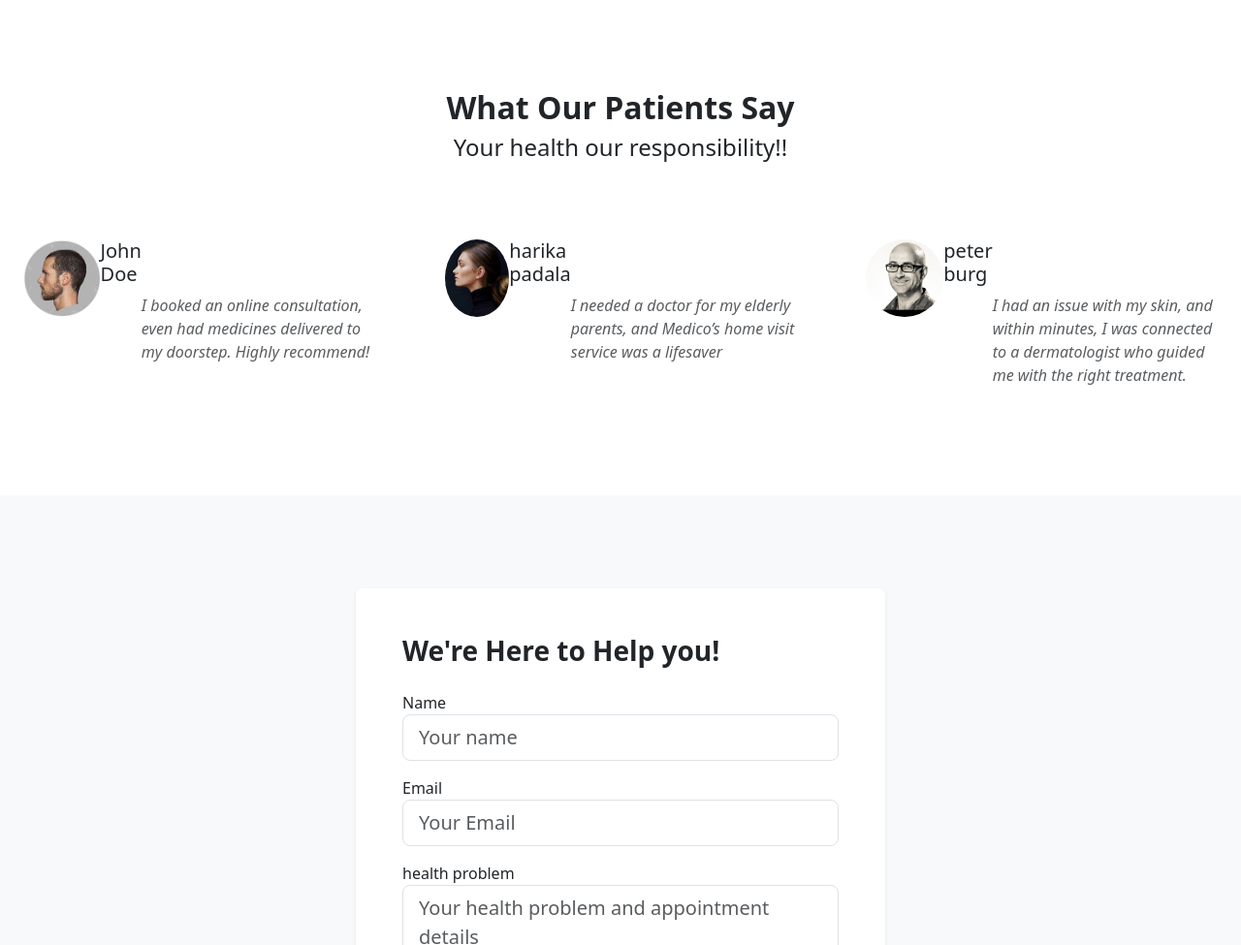
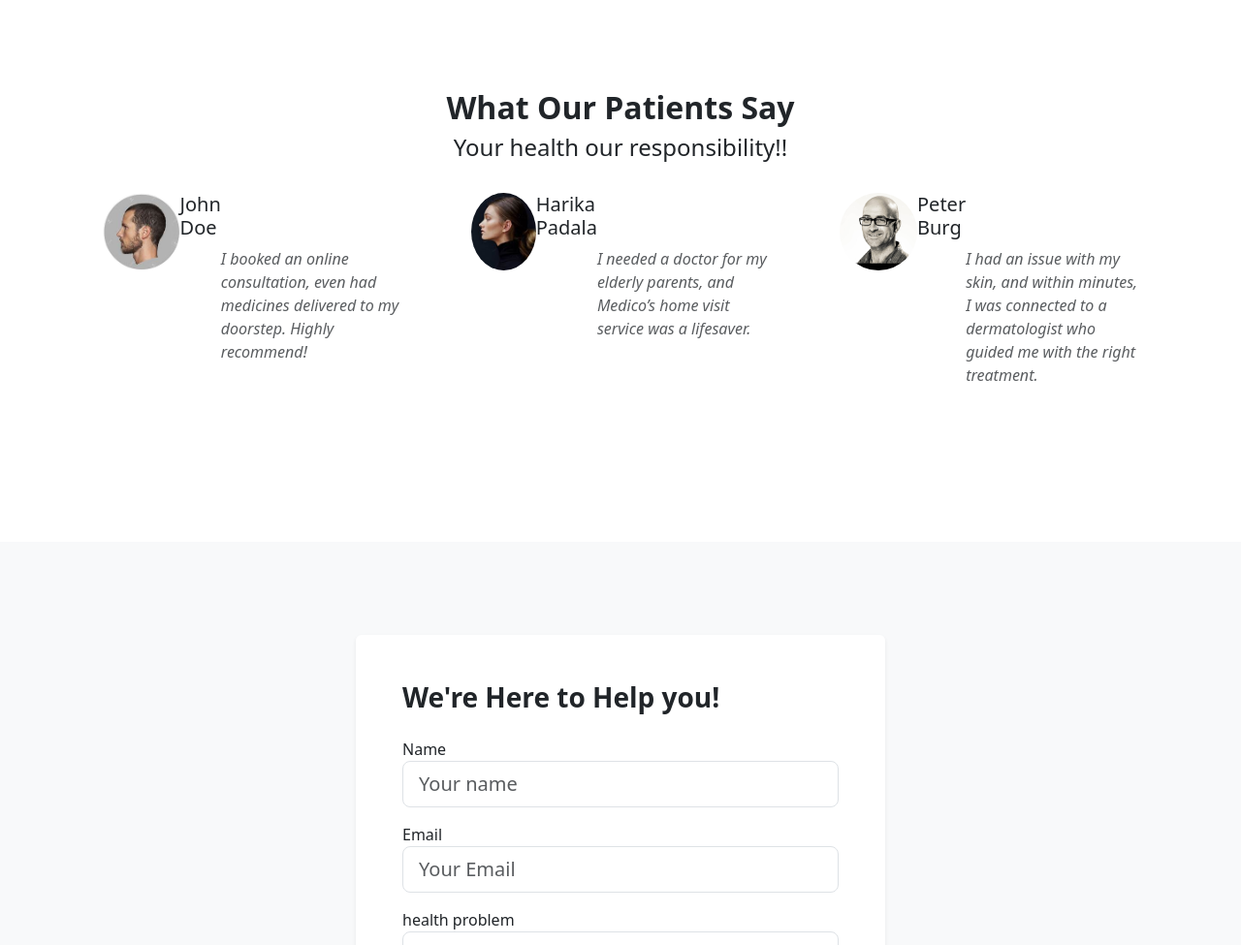
Before and after one commit to kmaha-lakshmi/Medicoproject, a plain HTML site: page index.html in a window 1280 px wide. Shown: the part 2100-3075 px from the top of the page at 97% size. Drawn offline with nearby package versions, Linux system fonts and the light colour scheme.

Commit message:
Update index.html

```diff
--- a/index.html
+++ b/index.html
@@ -208,7 +208,6 @@
           </div>
         </div>
       </div>
-
       <!-- Enterprise Plan -->
       <div class="col-lg-4">
         <div class="card pricing h-100 p-4">
@@ -240,10 +239,10 @@
 <section id="testimonials" class="py-5">
   <div class="container py-5">
     <div class="text-center ">
-      <h2  class="fw-bold">What Our Patients Say </div>
-      <h4 class=" text-center fw-3 ">Your health our responsibility!!</h3>
+      <h2 class="fw-bold">What Our Patients Say</h2>
+      <h4 class="text-center fw-3">Your health our responsibility!!</h4>
     </div>
-    <div class="row g-4">
+    <div class="row d-flex justify-content-center">
       <!----Testimonials 1-->
       <div class="col-md-4">
         <div class="card h-100 p-4">
@@ -253,7 +252,7 @@
               <h5 class="mb-3 mb-1">John Doe</h5>
             </div>
             <br>
-           <p class="mt-2 text-muted doctors py-5" ><i>I booked an online consultation, even had medicines delivered to my doorstep. Highly recommend!</i></p>
+            <p class="mt-2 text-muted doctors py-5"><i>I booked an online consultation, even had medicines delivered to my doorstep. Highly recommend!</i></p>
           </div>
         </div>
       </div>
@@ -263,10 +262,10 @@
           <div class="d-flex align-items mbg-4">
             <img class="testimonial-img" src="testimonia2.jpeg" alt="Testimonial 2">
             <div>
-              <h5 class="mb-3 mb-1">harika padala</h5>
+              <h5 class="mb-3 mb-1">Harika Padala</h5>
             </div>
             <br>
-             <p class="mt-2 text-muted doctors pt-5" ><i>I needed a doctor for my elderly parents, and Medico’s home visit service was a lifesaver</i></p>
+            <p class="mt-2 text-muted doctors pt-5"><i>I needed a doctor for my elderly parents, and Medico’s home visit service was a lifesaver.</i></p>
           </div>
         </div>
       </div>
@@ -276,9 +275,9 @@
           <div class="d-flex align-items mbg-4">
             <img class="testimonial-img" src="testimonia3.jpeg" alt="Testimonial 3">
             <div>
-            <h5 class="mb-3 mb-1">peter burg</h5>
+              <h5 class="mb-3 mb-1">Peter Burg</h5>
             </div>
-           <p class="mt-2 text-muted doctors pt-5" ><i>I had an issue with my skin, and within minutes, I was connected to a dermatologist who guided me with the right treatment.</i></p>
+            <p class="mt-2 text-muted doctors pt-5"><i>I had an issue with my skin, and within minutes, I was connected to a dermatologist who guided me with the right treatment.</i></p>
           </div>
         </div>
       </div>
```
Lines whose indentation alone changed are shown as unchanged.
